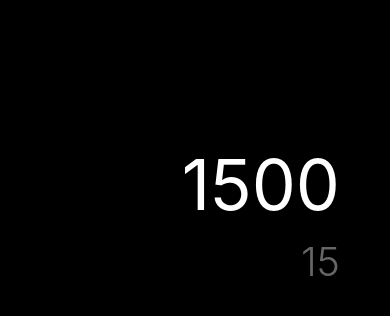
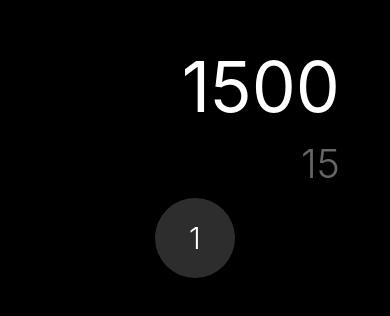
Before and after one commit to pmz10/isoCalculeitor, a React Native app: screen / in a window 390 px wide. Shown: the part 528-844 px from the top of the page. Built offline with nearby package versions, Linux system fonts and the light colour scheme.

Commit message:
Add Pressable button to CalculatorScreen

```diff
--- a/src/presentation/Screens/CalculatorScreen.tsx
+++ b/src/presentation/Screens/CalculatorScreen.tsx
@@ -1,5 +1,5 @@
 import React from 'react';
-import { View, Text, StyleSheet } from 'react-native';
+import { View, Text, StyleSheet, Pressable } from 'react-native';
 import { styles } from '../../Config/Theme/app-theme';
 
 const CalculatorScreen = () => {
@@ -9,6 +9,13 @@ const CalculatorScreen = () => {
                 <Text style={styles.mainResult}>1500</Text>
                 <Text style={styles.subResult}>15</Text>
             </View>
+
+            <View style={ styles.row}>
+            <Pressable style={styles.button}>
+                <Text style={styles.buttonText}>1</Text>
+            </Pressable>
+
+            </View>
         </View>
     );
 };
```
